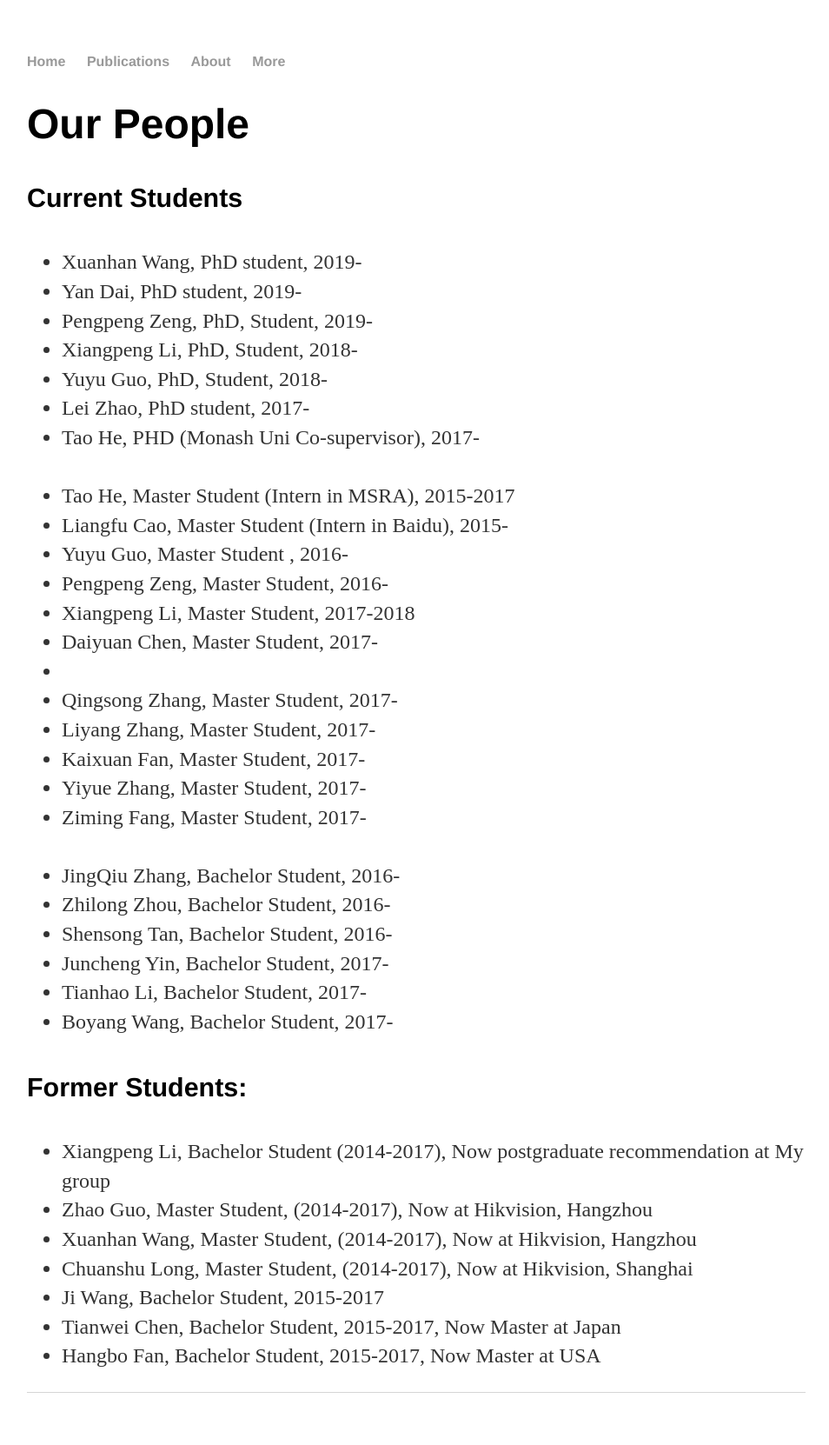
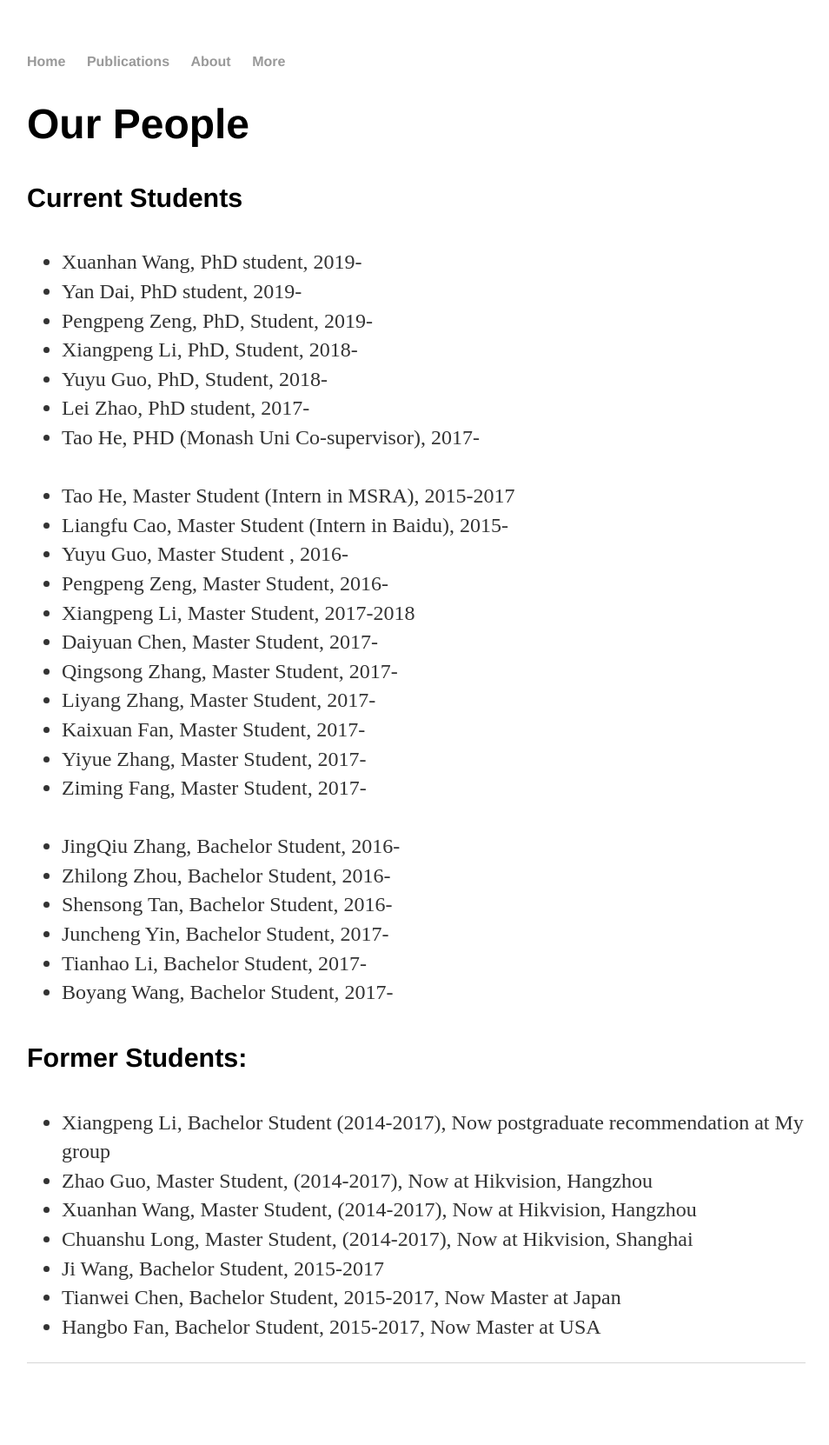
Before and after one commit to lianliGao/lianligao.github.io, a Jekyll site: the page built from about/index.html, in a window 1280 px wide. Shown: the whole page at 87% size, without its empty margins (161-1115 px from the left). Built offline with Jekyll 4.4.1, drawn with Linux system fonts in a browser that asks for light colours; after the commit the page ends 1628 px from its top, so only the background shows below that.

```diff
--- a/about/index.html
+++ b/about/index.html
@@ -22,11 +22,12 @@ title: Our People
 <li>Pengpeng Zeng, Master Student, 2016-</li>
 <li>Xiangpeng Li, Master Student, 2017-2018</li>
 <li>Daiyuan Chen, Master Student, 2017-</li>
-<li><li>Qingsong Zhang, Master Student, 2017-</li>
+<li>Qingsong Zhang, Master Student, 2017-</li>
 <li>Liyang Zhang, Master Student, 2017-</li>
 <li>Kaixuan Fan, Master Student, 2017-</li>
 <li>Yiyue Zhang, Master Student, 2017-</li>
 <li>Ziming Fang, Master Student, 2017-</li>
+
 <br>
 <li>JingQiu Zhang, Bachelor Student, 2016-</li>
 <li>Zhilong Zhou,  Bachelor Student, 2016-</li>
```
